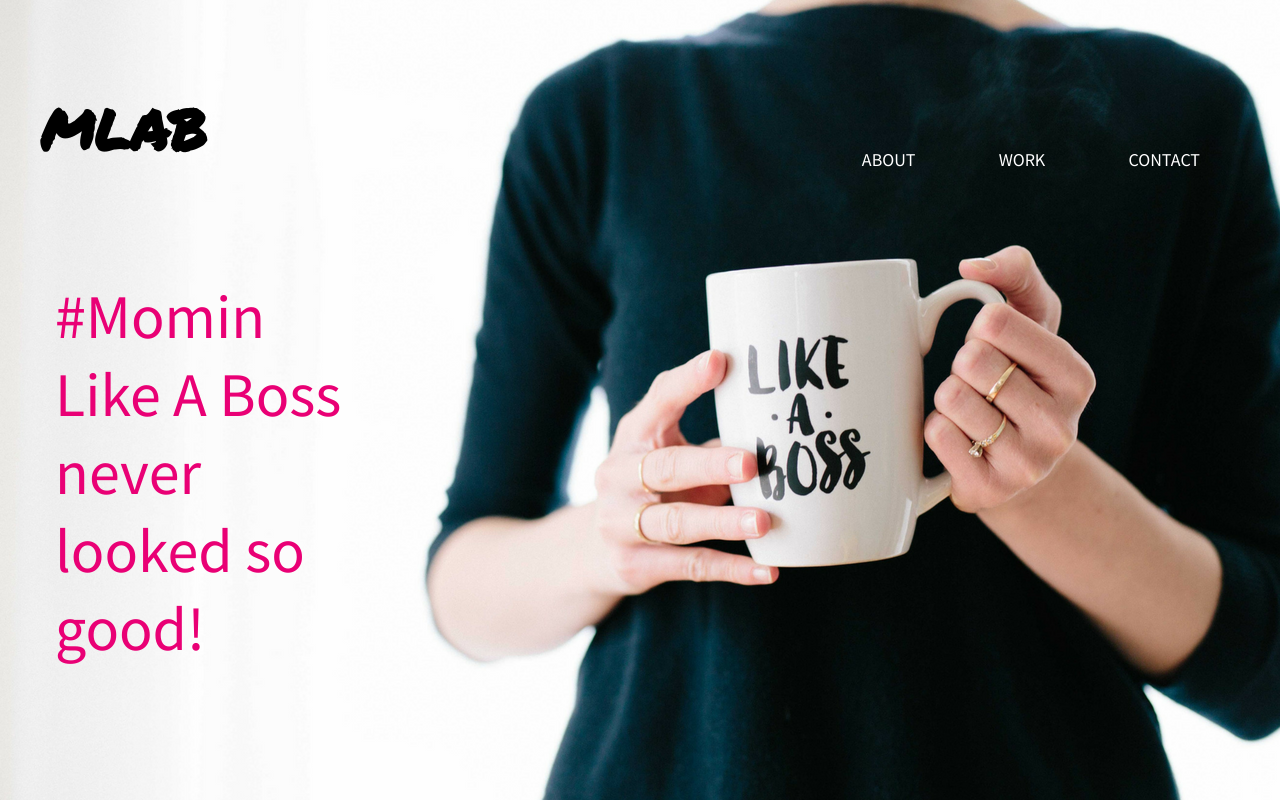
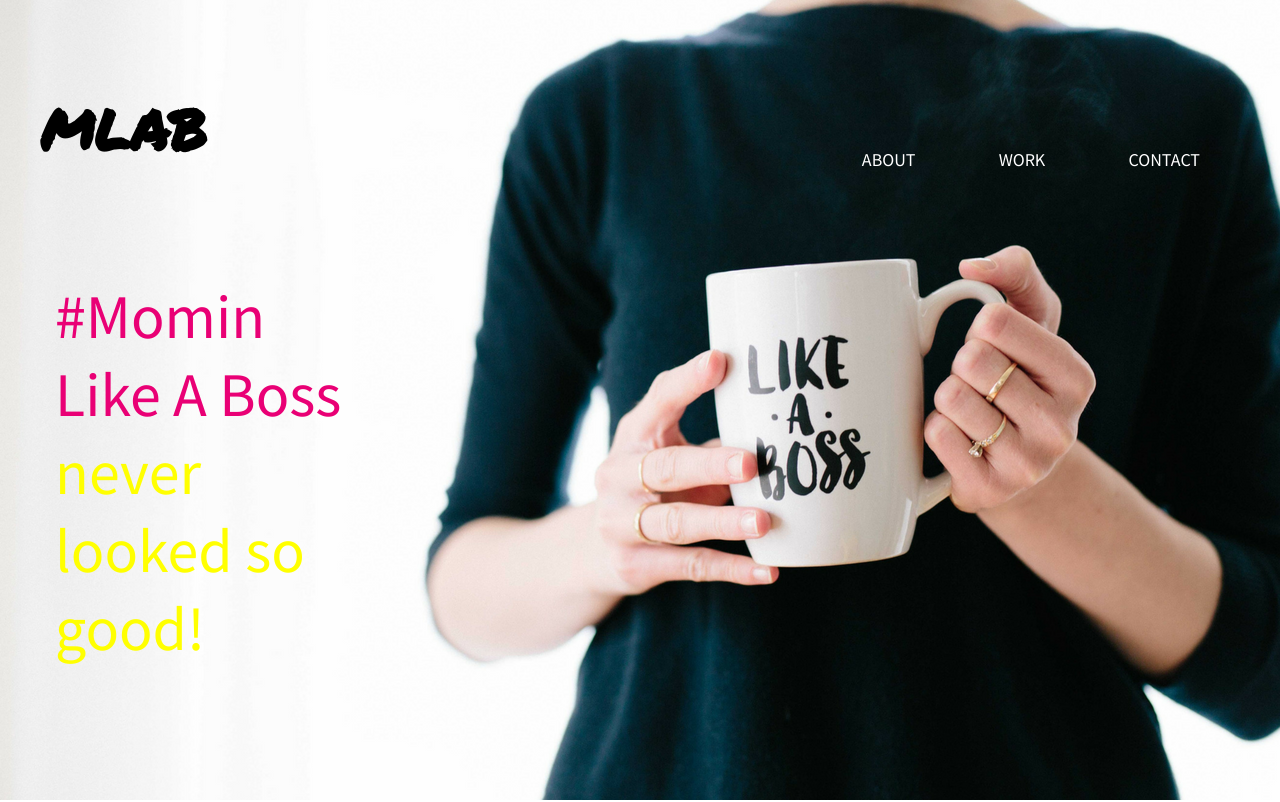
Before and after one commit to mesouser/mlab, a plain HTML site: page index.html in a window 1280 px wide. Shown: the top 802 px of the page. Drawn offline with Linux system fonts and the light colour scheme.

Commit message:
changed h2 hero back to yellow -test

```diff
--- a/css/main.css
+++ b/css/main.css
@@ -53,7 +53,7 @@ header h1 {
 
 header h2 {
   clear: both;
-  color: #e90075;
+  color: yellow;
   font: 62px 'Source Sans Pro', sans-serif;
   padding: 15px;
   width: 300px;
```
